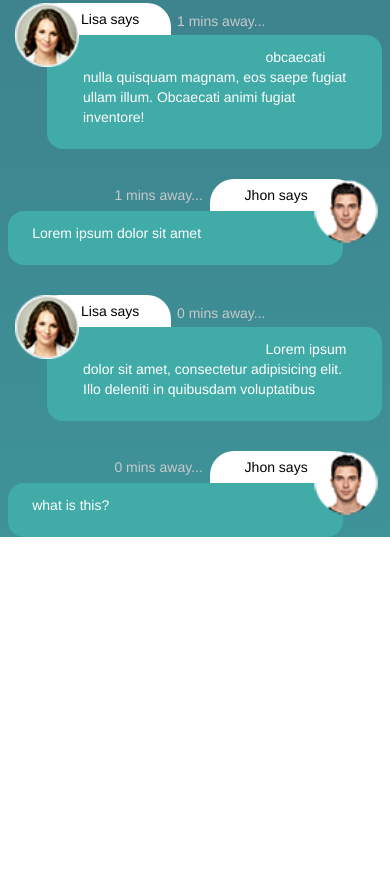
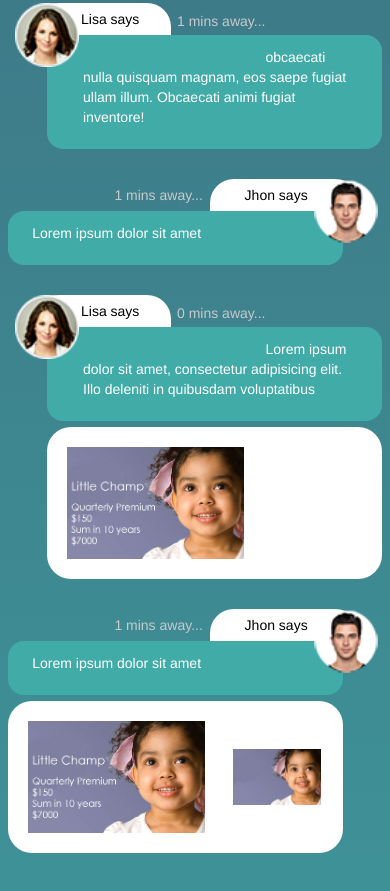
Before and after one commit to AkashGutha/ABC-Desktop-POC, a plain HTML site: page public/index.html in a window 390 px wide. Shown: the part 1940-2831 px from the top of the page. Before the commit the page ends 2477 px from the top, so only its background shows below. Drawn offline with nearby package versions, Linux system fonts and the light colour scheme.

Commit message:
added card

```diff
--- a/public/desktop.css
+++ b/public/desktop.css
@@ -94,6 +94,7 @@ body {
 
 .chat-area {
     margin-top: 130px;
+        margin-bottom: 110px;
 }
 
 .chat-card {
@@ -185,9 +186,27 @@ body {
     text-align: center;
 }
 
+/*image card*/
+.image-card{
+    background: white;
+    padding: 20px;
+    border-radius: 24px;
+    margin-top: 4px;
+    width: 55%;
+    margin-top: -24px;
+}
+
+.image-card-right{
+    float: right;
+    margin-right: 32px;
+}
+
+.image-card-left{
+    float: left;
+    margin-left: 32px;
+}
 
 /*utilities*/
-
 .clear-fix {
     clear: both;
 }
--- a/public/index.html
+++ b/public/index.html
@@ -293,46 +293,40 @@
                     </div>
                     <div class="clear-fix"></div>
                 </div>
-
+                 <div class="chat-card">
+                    <div class="image-card-left image-card">
+                        <div class="insurance-pic">
+                            <img src="./icons/InsurancePic-01.jpg" alt="insurance" style="width:60%;" />
+                            <img src="" alt="">
+                        </div>
+                    </div>
+                    <div class="clear-fix"></div>
+                </div>
 
                 <div class="chat-card chat-card-right">
                     <div class="time-holder">
-                        <p>0 mins away...</p>
+                        <p>1 mins away...</p>
                     </div>
                     <div class="profile-name-holder">
                         <p>Jhon says</p>
                     </div>
                     <div class="message">
-                        <p>what is this?
+                        <p>Lorem ipsum dolor sit amet
                         </p>
                     </div>
                     <img class="profile-pic" src="./icons/john_Pic_d.png" alt="profile picture">
 
                     <div class="clear-fix"></div>
                 </div>
-                <!--<div class="login-box">
+                <div class="chat-card">
+                    <div class="image-card-right image-card">
+                        <div class="insurance-pic">
+                            <img src="./icons/InsurancePic-01.jpg" alt="insurance" style="width:60%;" />
+                            <img src="./icons/InsurancePic-01-notext.jpg" alt="" style="width:30%; margin-left:8%; ">
+                        </div>
+                    </div>
+                </div>
 
-                    <div class="login-box-left col-xs-5 col-sm-3">
-                        <p>Login with Social Media</p>
-                        <button class="login-button">
-                            <img class="img-responsive" src="./icons/facebook.png" alt="facebook">
-                            <p>signin with facebook</p>
-                        </button>
-                        <button class="login-button">
-                            signin with twitter
-                        </button>
-                        <button class="login-button">
-                            signin with google+
-                        </button>
-                    </div>
-                    <div class="center-division col-xs-2 col-sm-2">
-
-                    </div>
-                    <div class="login-box-right col-xs-5 col-sm-3">
-                        <p>Login with Email</p>
-                    </div>
-
-                </div>-->
             </div>
 
             <!--right column that contains the right whitespace on larger devices-->
--- a/public/mobile.css
+++ b/public/mobile.css
@@ -1,16 +1,13 @@
 @media only screen and (max-width: 768px) {
-    .top-bar{
+    .top-bar {
         height: 65px;
     }
-    .top-bar h1{
+    .top-bar h1 {
         font-size: 1.5em;
     }
-
-    .bottom-bar{
+    .bottom-bar {
         height: 85px;
-
     }
-
     /*bottom bar area*/
     .send-btn-box {
         padding: 0;
@@ -34,10 +31,9 @@
         width: 32px;
         margin: 12px 0 0 8px;
     }
-    .send-box-input{
-        margin-top:5px;
+    .send-box-input {
+        margin-top: 5px;
     }
-
     .send-box {
         height: 50px;
         border-radius: 15px 0 0 15px;
@@ -46,6 +42,7 @@
     /*chat area*/
     .chat-area {
         margin-top: 50px;
+        margin-bottom: 100px;
     }
     .chat-card .message {
         width: 93%;
@@ -65,12 +62,22 @@
     .chat-card-right .time-holder {
         margin: 6px 45% 0 0;
     }
-
-    .chat-card-left .profile-name-holder p{
+    .chat-card-left .profile-name-holder p {
         margin-left: -10px;
     }
-
-    .chat-card-right .profile-name-holder p{
+    .chat-card-right .profile-name-holder p {
         margin-right: -10px;
     }
+    /*image card*/
+
+    .image-card{
+        margin-top: -24px;
+        width: 93%;
+    }
+    .image-card-right .insurance-pic {
+        width: 100%;
+    }
+    .image-card-left .insurance-pic {
+        width: 100%;
+    }
 }
```
